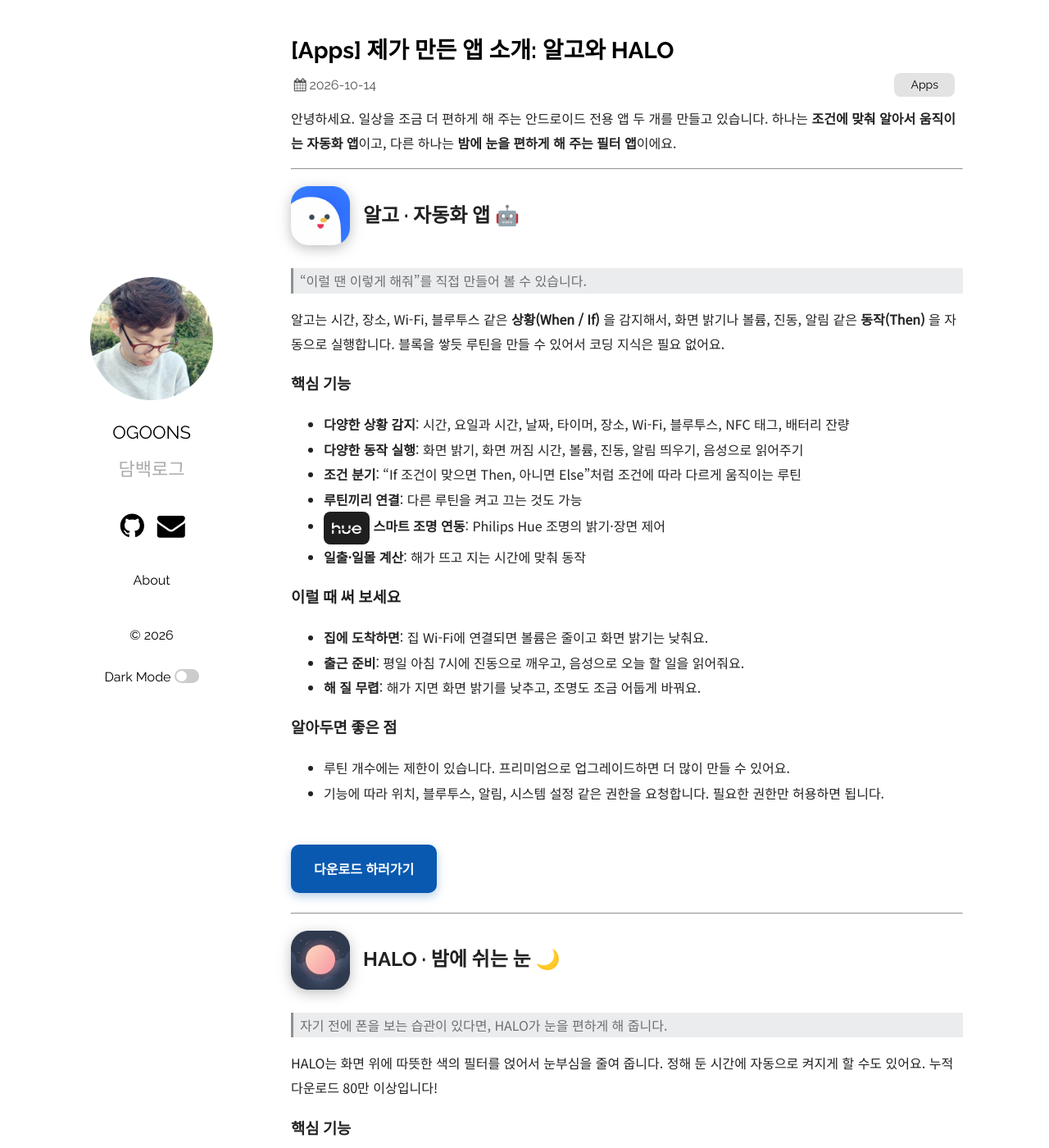
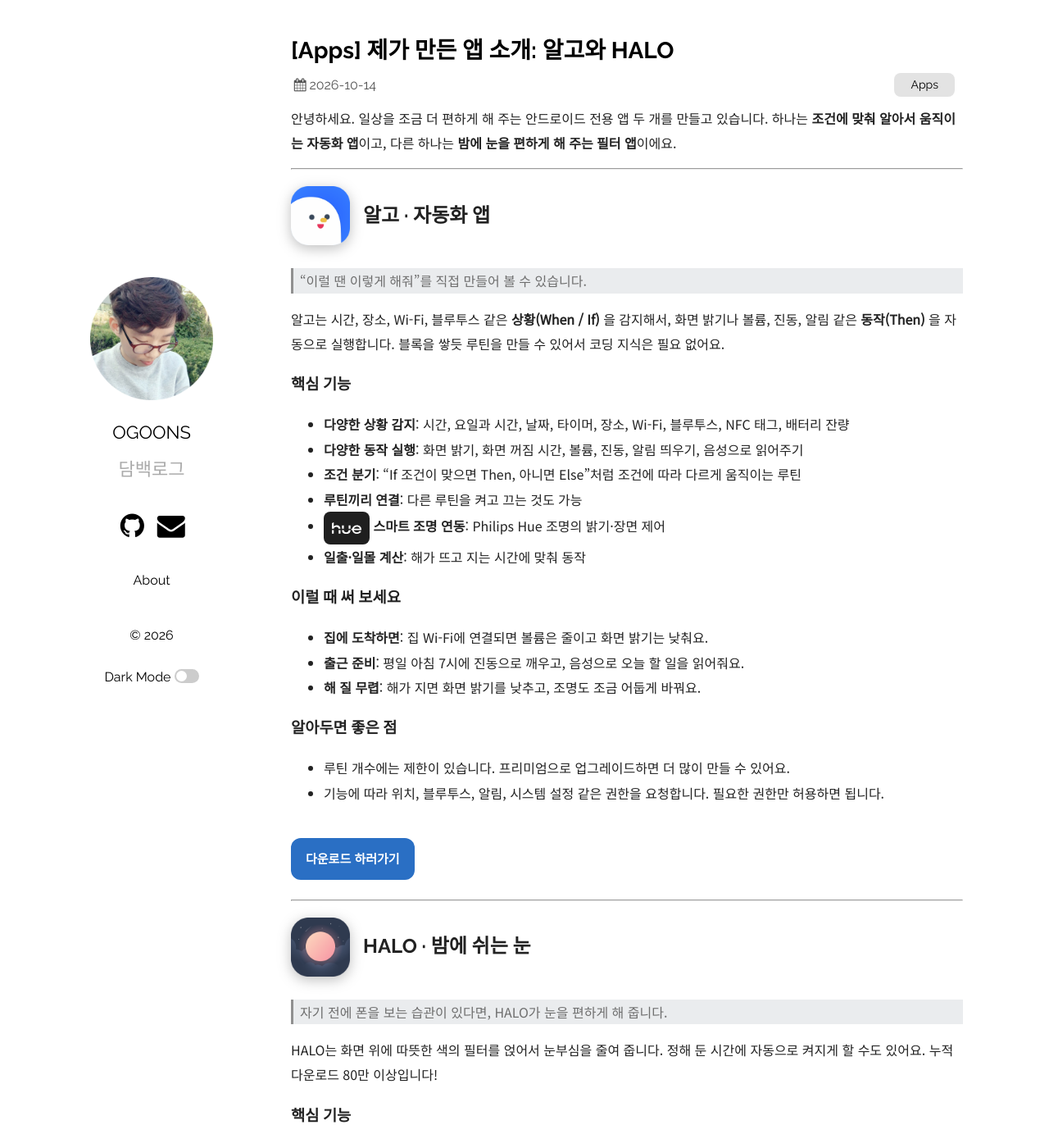
Before and after one commit to ogoons/ogoons.github.io, a Jekyll site: the page built from _posts/2026-10-14-apps-intro.md, in a window 1280 px wide and 1400 px high. Shown: the whole window at 82% size. Built offline with Jekyll 4.4.1, drawn with Linux system fonts in a browser that asks for light colours; comment, search, counter and statistics services are not loaded.

Commit message:
앱 소개 페이지 다운로드 버튼 및 제목 정리
- 다운로드 버튼을 그림자·호버 효과 없는 평평한 스타일로 변경 (모서리 12px, 배경 밝게)
- 앱 제목의 이모티콘 제거

Co-Authored-By: Claude Haiku 5.5 <noreply@anthropic.com>

```diff
--- a/_posts/2026-10-14-apps-intro.md
+++ b/_posts/2026-10-14-apps-intro.md
@@ -12,7 +12,7 @@ image: "/assets/images/algo-icon.png"
 
 <div class="app-header">
 <img class="app-icon" src="{{ "/assets/images/algo-icon.png" | relative_url }}" alt="알고 앱 아이콘" width="72" height="72">
-<h2>알고 · 자동화 앱 🤖</h2>
+<h2>알고 · 자동화 앱</h2>
 </div>
 
 > "이럴 땐 이렇게 해줘"를 직접 만들어 볼 수 있습니다.
@@ -46,7 +46,7 @@ image: "/assets/images/algo-icon.png"
 
 <div class="app-header">
 <img class="app-icon" src="{{ "/assets/images/halo-icon.png" | relative_url }}" alt="HALO 앱 아이콘" width="72" height="72">
-<h2>HALO · 밤에 쉬는 눈 🌙</h2>
+<h2>HALO · 밤에 쉬는 눈</h2>
 </div>
 
 > 자기 전에 폰을 보는 습관이 있다면, HALO가 눈을 편하게 해 줍니다.
--- a/_sass/plain.scss
+++ b/_sass/plain.scss
@@ -319,27 +319,24 @@ main {
   overflow-wrap: anywhere;
 }
 .post .download-button {
-  display: inline-flex;
-  align-items: center;
-  gap: 8px;
-  margin: 32px 0 8px;
-  padding: 14px 28px;
+  display: inline-block;
+  margin: 24px 0 8px;
+  padding: 10px 18px;
   border: none;
-  border-radius: 10px;
-  background-color: $linkColor;
-  box-shadow: 0 4px 12px rgba(10, 89, 176, 0.3);
+  border-radius: 12px;
+  background-color: #2a6fc4;
   color: #fff;
-  font-size: 16px;
-  font-weight: 700;
+  font-size: 15px;
+  font-weight: 600;
   text-decoration: none;
-  transition: background-color 0.3s, transform 0.2s, box-shadow 0.3s;
 }
-.post .download-button:hover {
-  background-color: #084a91;
+.post .download-button:hover,
+.post .download-button:focus,
+.post .download-button:active {
+  background-color: #2a6fc4;
   border-bottom: none;
-  box-shadow: 0 6px 16px rgba(10, 89, 176, 0.4);
-  transform: translateY(-1px);
   color: #fff;
+  text-decoration: none;
 }
 .post .app-header {
   display: flex;
--- a/apps.markdown
+++ b/apps.markdown
@@ -13,7 +13,7 @@ permalink: /apps/
 
 <div class="app-header">
 <img class="app-icon" src="{{ "/assets/images/algo-icon.png" | relative_url }}" alt="알고 앱 아이콘" width="72" height="72">
-<h2>알고 · 자동화 앱 🤖</h2>
+<h2>알고 · 자동화 앱</h2>
 </div>
 
 > "이럴 땐 이렇게 해줘"를 직접 만들어 보세요.
@@ -47,7 +47,7 @@ permalink: /apps/
 
 <div class="app-header">
 <img class="app-icon" src="{{ "/assets/images/halo-icon.png" | relative_url }}" alt="HALO 앱 아이콘" width="72" height="72">
-<h2>HALO · 밤에 쉬는 눈 🌙</h2>
+<h2>HALO · 밤에 쉬는 눈</h2>
 </div>
 
 > 자기 전에 폰을 보는 습관이 있다면, HALO가 눈을 편하게 해 줘요.
```
